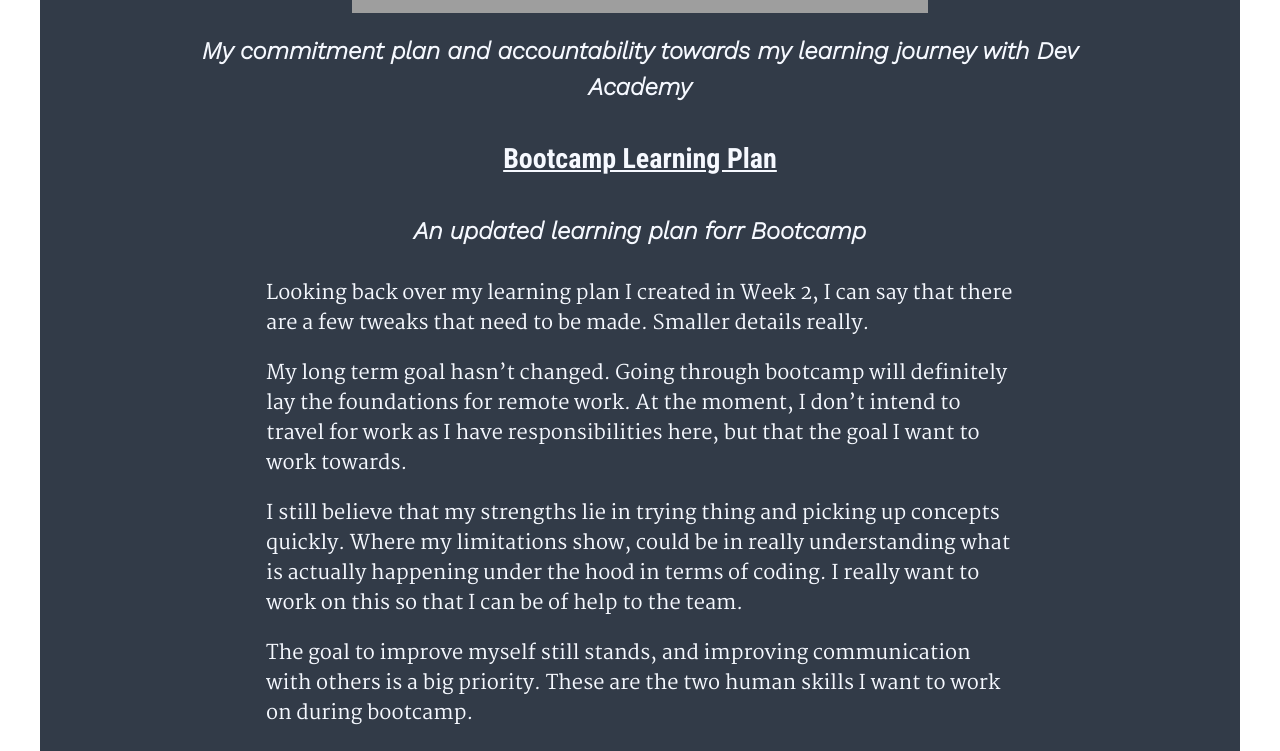
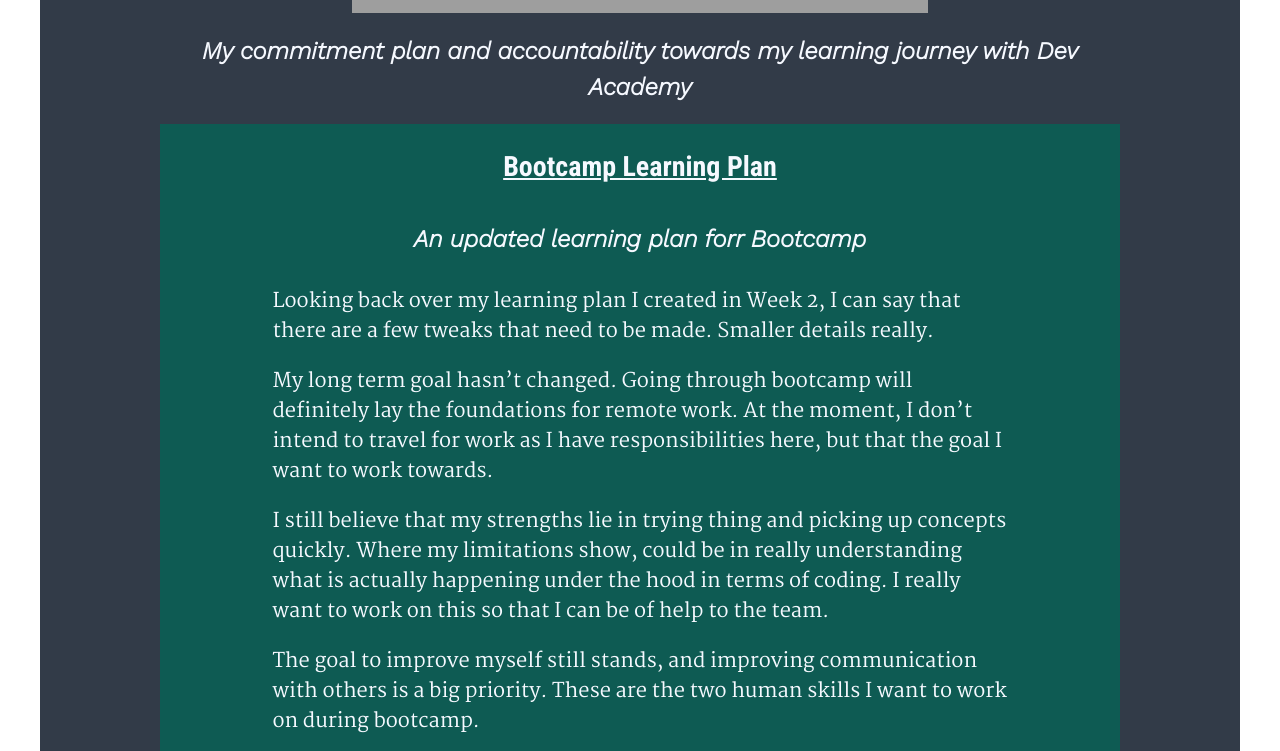
Before and after one commit to trish-tararo-03/trish-tararo-03.github.io, a plain HTML site: page blog/learning-plan.html in a window 1280 px wide. Shown: the part 700-1451 px from the top of the page. Drawn offline with nearby package versions, Linux system fonts and the light colour scheme; grey boxes are pictures that could not be loaded.

Commit message:
added highlight class

```diff
--- a/styles/blogposts.css
+++ b/styles/blogposts.css
@@ -235,6 +235,11 @@ h4, p {
   height: auto;
  }
 
+ .highlight {
+  background-color: #0E5B53;
+  padding: .5em;
+ }
+
  /* --- List Styles --- */
  .list {
   margin: 0;
```
